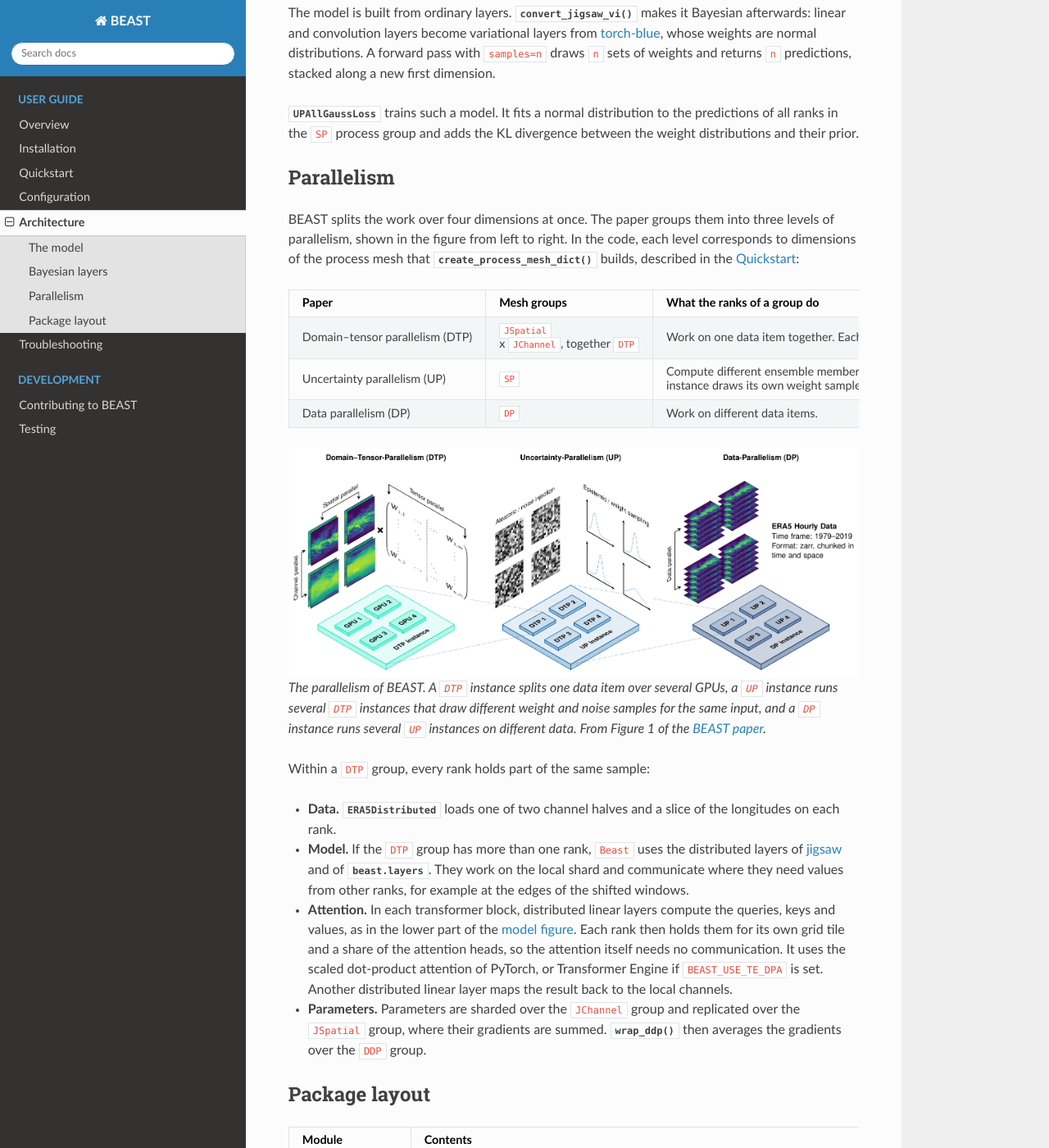
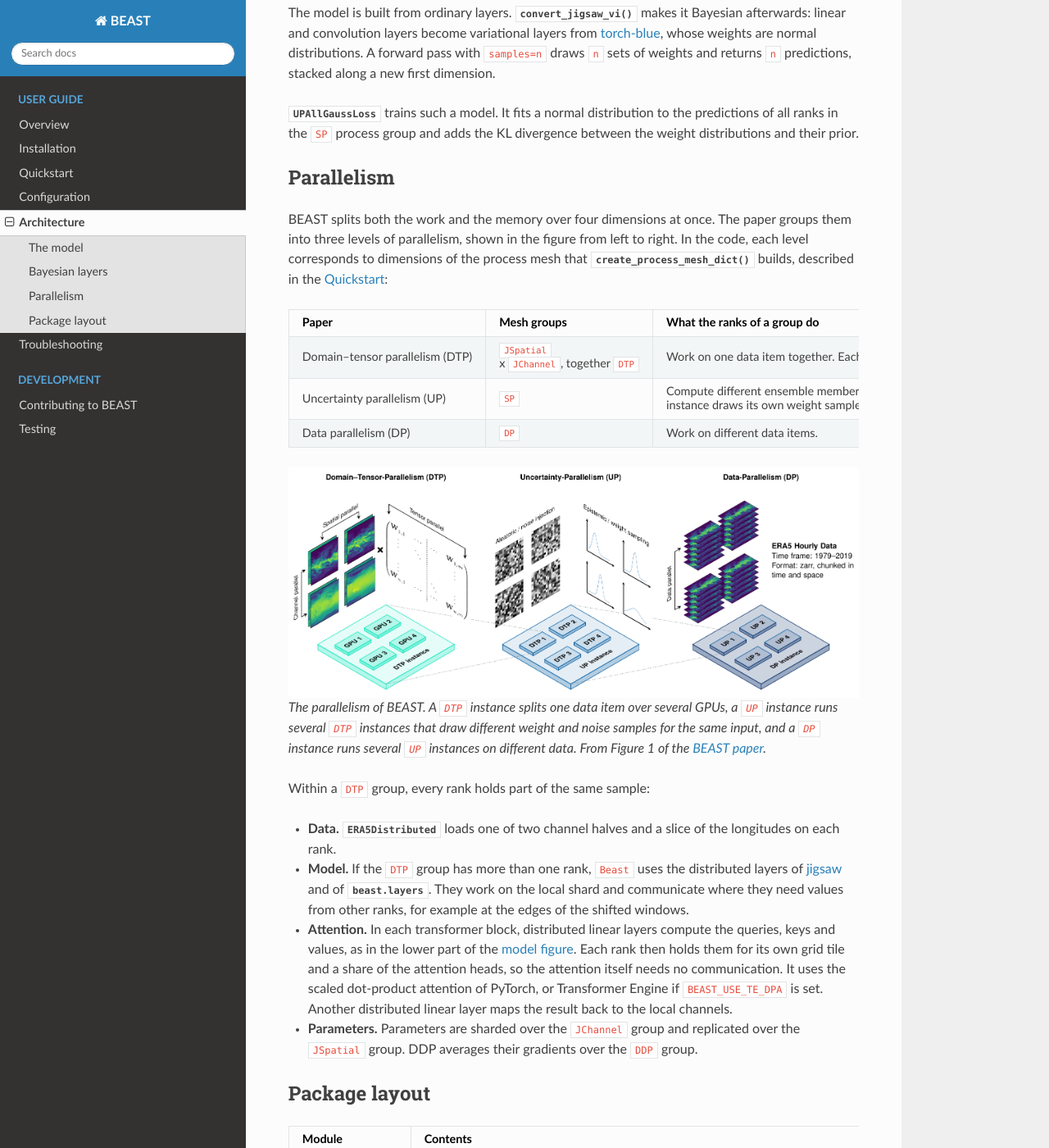
Before and after one commit to RAI-SCC/beast, a Sphinx documentation site: the page built from docs/architecture.md, in a window 1280 px wide and 1400 px high, scrolled down 1289 px. Shown: the whole window at 82% size. Built offline with Sphinx 7.4.7 and the Read the Docs theme 3.1.0, drawn with Linux system fonts in a browser that asks for light colours; pages that are not in the unit, such as notebooks, are missing from menus.

Commit message:
more precise descriptions

```diff
--- a/docs/architecture.md
+++ b/docs/architecture.md
@@ -52,10 +52,10 @@ and adds the KL divergence between the weight distributions and their prior.
 
 ## Parallelism
 
-BEAST splits the work over four dimensions at once. The paper groups them into
-three levels of parallelism, shown in the figure from left to right. In the
-code, each level corresponds to dimensions of the process mesh that
-{func}`~beast.comm.create_process_mesh_dict` builds, described in the
+BEAST splits both the work and the memory over four dimensions at once. The
+paper groups them into three levels of parallelism, shown in the figure from
+left to right. In the code, each level corresponds to dimensions of the process
+mesh that {func}`~beast.comm.create_process_mesh_dict` builds, described in the
 [Quickstart](quickstart.md#1-build-the-process-mesh):
 
 | Paper | Mesh groups | What the ranks of a group do |
@@ -90,8 +90,8 @@ Within a `DTP` group, every rank holds part of the same sample:
   Transformer Engine if `BEAST_USE_TE_DPA` is set. Another distributed linear
   layer maps the result back to the local channels.
 - **Parameters.** Parameters are sharded over the `JChannel` group and
-  replicated over the `JSpatial` group, where their gradients are summed.
-  {func}`~beast.comm.wrap_ddp` then averages the gradients over the `DDP` group.
+  replicated over the `JSpatial` group. DDP averages their gradients over the
+  `DDP` group.
 
 ## Package layout
 
```
